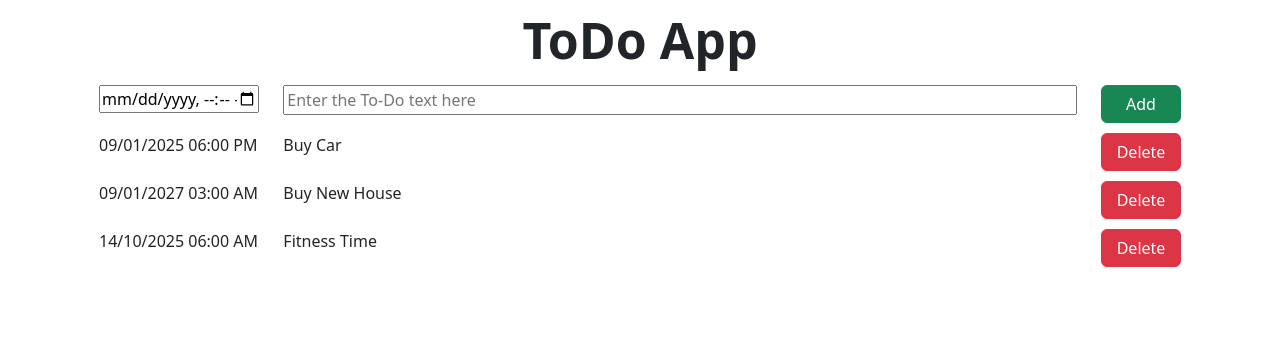
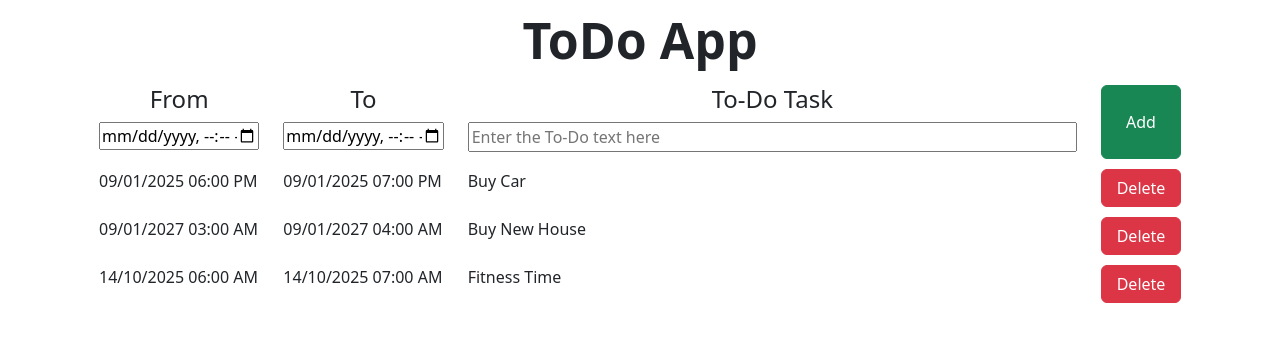
Before and after one commit to DATLARAVINDRABHUPATHIVARMA/ToDo-App-Version-1, a React (Vite) app: page / in a window 1280 px wide. Shown: the top 342 px of the page. Built offline with nearby package versions, Linux system fonts and the light colour scheme.

Commit message:
from and to

```diff
--- a/src/App.css
+++ b/src/App.css
@@ -12,6 +12,7 @@ input {
 .list-container {
   text-align: left;
 }
+
 .td-row {
   margin: 10px 5px;
 }
--- a/src/components/AddToDo.jsx
+++ b/src/components/AddToDo.jsx
@@ -3,13 +3,19 @@ function AddToDo() {
     <div class="container">
       <div class="row td-row">
         <div class="col-2">
+          <h4>From</h4>
+          <input type="datetime-local" />
+        </div>
+        <div class="col-2">
+          <h4>To</h4>
           <input type="datetime-local" />
         </div>
         <div class="col">
+          <h4>To-Do Task</h4>
           <input type="text" placeholder="Enter the To-Do text here" />
         </div>
         <div class="col-md-auto">
-          <button type="button" class="btn btn-success t-button">
+          <button type="button" class="p-4 btn btn-success t-button">
             Add
           </button>
         </div>
--- a/src/components/ToDoItem.jsx
+++ b/src/components/ToDoItem.jsx
@@ -1,11 +1,13 @@
 function ToDoItem() {
   let todotask = "Buy Car";
-  let tododt = "09/01/2025 06:00 PM";
+  let todofrom = "09/01/2025 06:00 PM";
+  let todoto = "09/01/2025 07:00 PM";
 
   return (
     <div class="container">
       <div class="row td-row">
-        <div class="col-2">{tododt}</div>
+        <div class="col-2">{todofrom}</div>
+        <div class="col-2">{todoto}</div>
         <div class="col">{todotask}</div>
         <div class="col-md-auto">
           <button type="button" class="btn btn-danger t-button">
--- a/src/components/ToDoItem1.jsx
+++ b/src/components/ToDoItem1.jsx
@@ -1,11 +1,13 @@
 function ToDoItem1() {
   let todotask = "Buy New House";
-  let tododt = "09/01/2027 03:00 AM";
+  let todofrom = "09/01/2027 03:00 AM";
+  let todoto = "09/01/2027 04:00 AM";
 
   return (
     <div class="container">
       <div class="row td-row">
-        <div class="col-2"> {tododt} </div>
+        <div class="col-2"> {todofrom} </div>
+        <div class="col-2"> {todoto} </div>
         <div class="col"> {todotask} </div>
         <div class="col-md-auto">
           <button type="button" class="btn btn-danger t-button">
--- a/src/components/ToDoItem2.jsx
+++ b/src/components/ToDoItem2.jsx
@@ -1,11 +1,13 @@
 function ToDoItem2() {
   let todotask = "Fitness Time";
-  let tododt = "14/10/2025 06:00 AM";
+  let todofrom = "14/10/2025 06:00 AM";
+  let todoto = "14/10/2025 07:00 AM";
 
   return (
     <div class="container">
       <div class="row td-row">
-        <div class="col-2"> {tododt} </div>
+        <div class="col-2"> {todofrom} </div>
+        <div class="col-2"> {todoto} </div>
         <div class="col"> {todotask} </div>
         <div class="col-md-auto">
           <button type="button" class="btn btn-danger t-button">
```
Also changed, not shown: src/App.jsx (line endings or trailing spaces).
